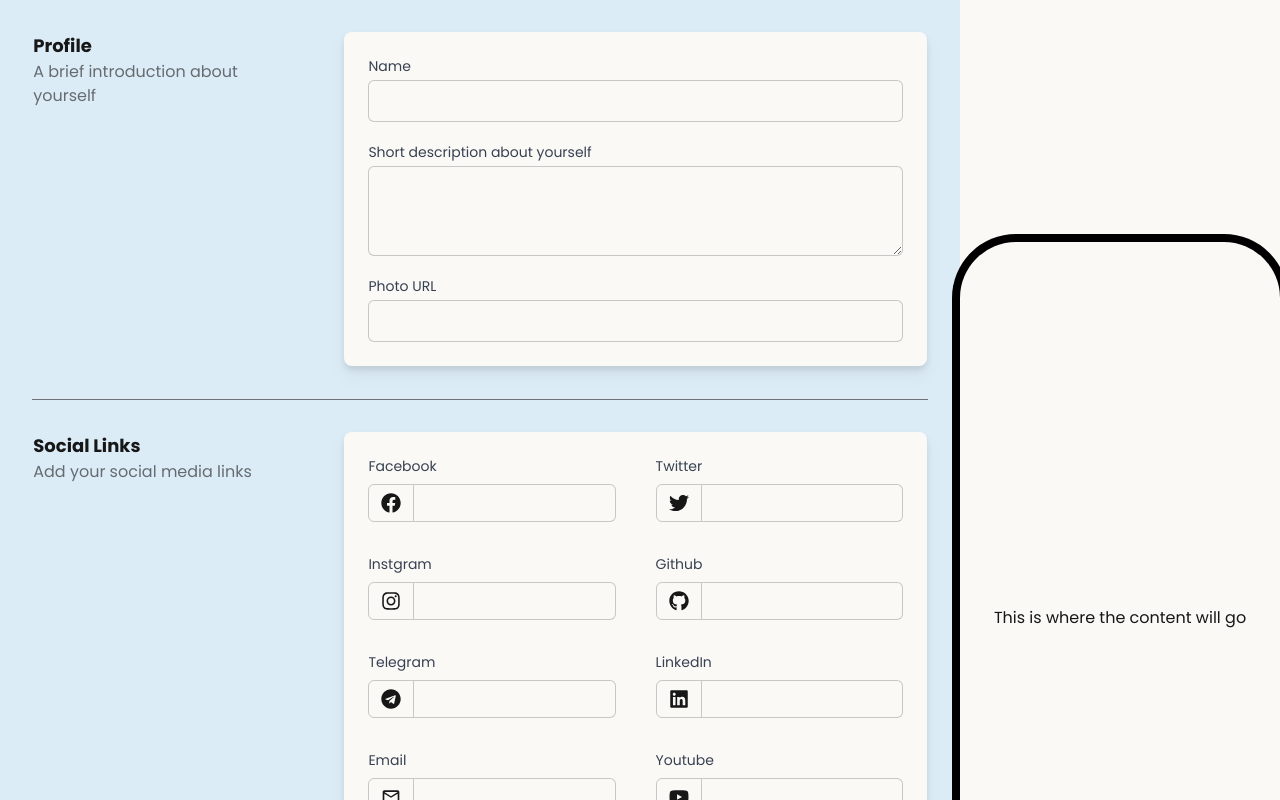
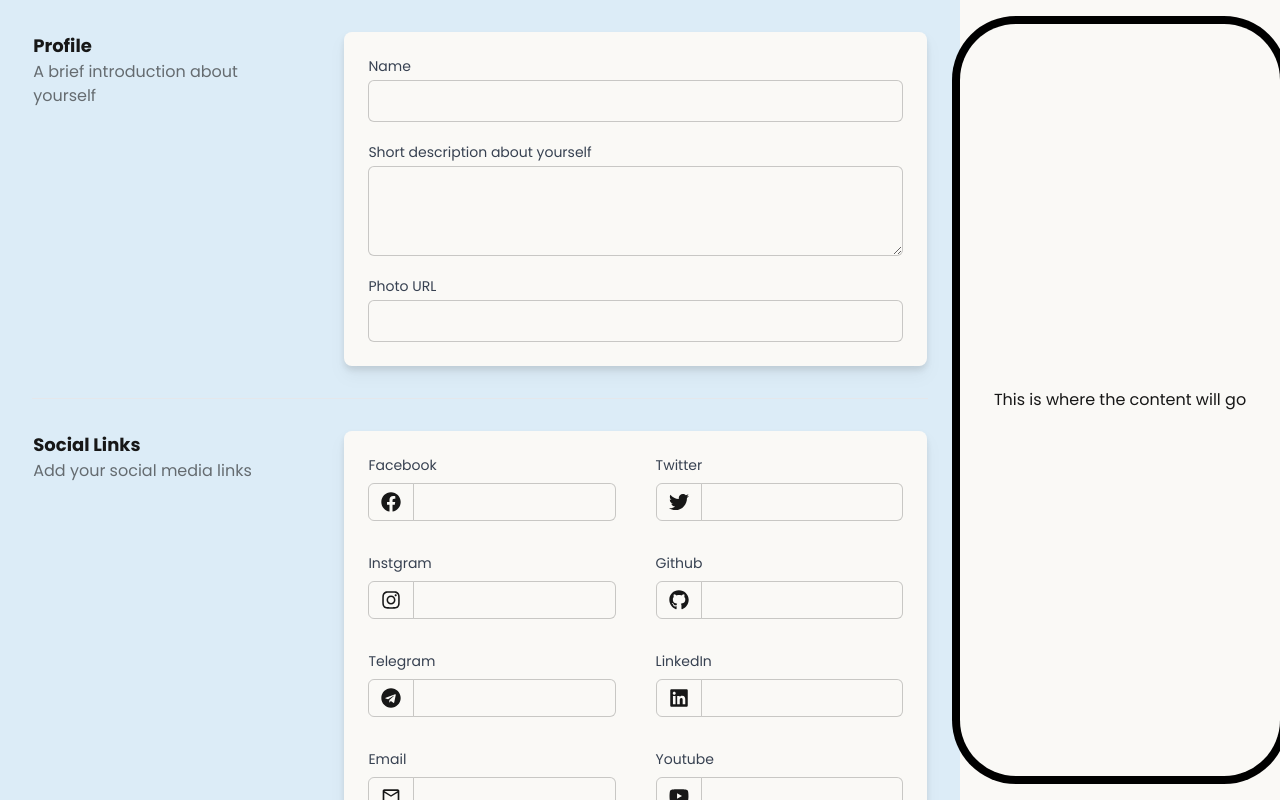
Before and after one commit to muhkyle17/creator-social-profile, a Next.js app: page / in a window 1280 px wide. Shown: the top 800 px of the page. Built offline with nearby package versions, Linux system fonts and the light colour scheme.

Commit message:
Add scroll logic

```diff
--- a/src/app/page.js
+++ b/src/app/page.js
@@ -8,14 +8,14 @@ const Divider = () => <hr className='bg-gray-500 h-[2px] mx-8' />
 export default function Home() {
   return (
     <div className='flex flex-row h-full min-h-screen'>
-      <div className='w-3/4 flex flex-col bg-foreground'>
+      <div className='w-3/4 flex flex-col bg-foreground overflow-y-auto min-h-screen h-screen'>
         <Profile />
         <Divider />
         <SocialLinks />
         <Divider />
         <Links />
       </div>
-      <div className='w-1/4'>
+      <div className='w-1/4 max-h-screen overscroll-none'>
         <SocialProfilePreview />
       </div>
     </div>
```
